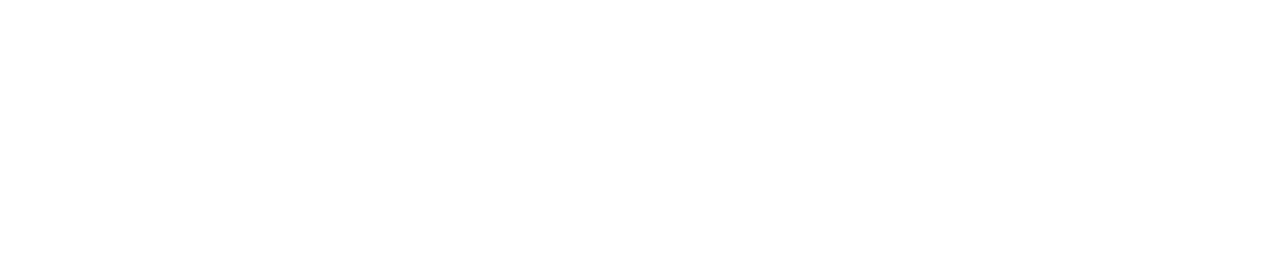
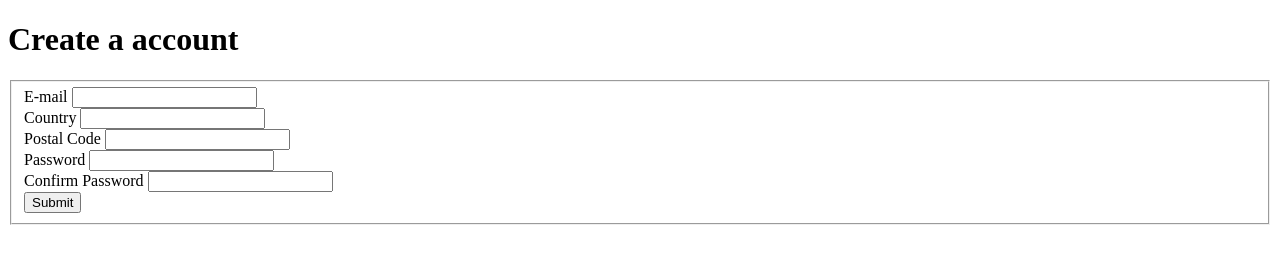
Before and after one commit to V1IRuZ/form-validation, a website: page src/template.html in a window 1280 px wide. Drawn offline with Linux system fonts and the light colour scheme.

Commit message:
Create form elements
Added fields for email, country, postal code and password. Also a button to submit the form.

```diff
--- a/src/template.html
+++ b/src/template.html
@@ -3,7 +3,38 @@
   <head>
     <meta charset="UTF-8" />
     <meta name="viewport" content="width=device-width, initial-scale=1.0" />
-    <title>Document</title>
+    <title>Form validation</title>
   </head>
-  <body></body>
+  <body>
+    <div class="container">
+      <h1>Create a account</h1>
+      <form action="" novalidate>
+        <fieldset>
+          <div class="email">
+            <label for="mail">E-mail</label>
+            <input type="email" id="mail" />
+          </div>
+          <div class="country">
+            <label for="country">Country</label>
+            <input type="text" id="country" />
+          </div>
+          <div class="postal-code">
+            <label for="postal-code">Postal Code</label>
+            <input type="tel" id="postal-code" />
+          </div>
+          <div class="password">
+            <label for="password">Password</label>
+            <input type="password" id="password" />
+          </div>
+          <div class="password-confirm">
+            <label for="password-confirm">Confirm Password</label>
+            <input type="text" id="password-confirm" />
+          </div>
+          <div>
+            <button>Submit</button>
+          </div>
+        </fieldset>
+      </form>
+    </div>
+  </body>
 </html>
```
